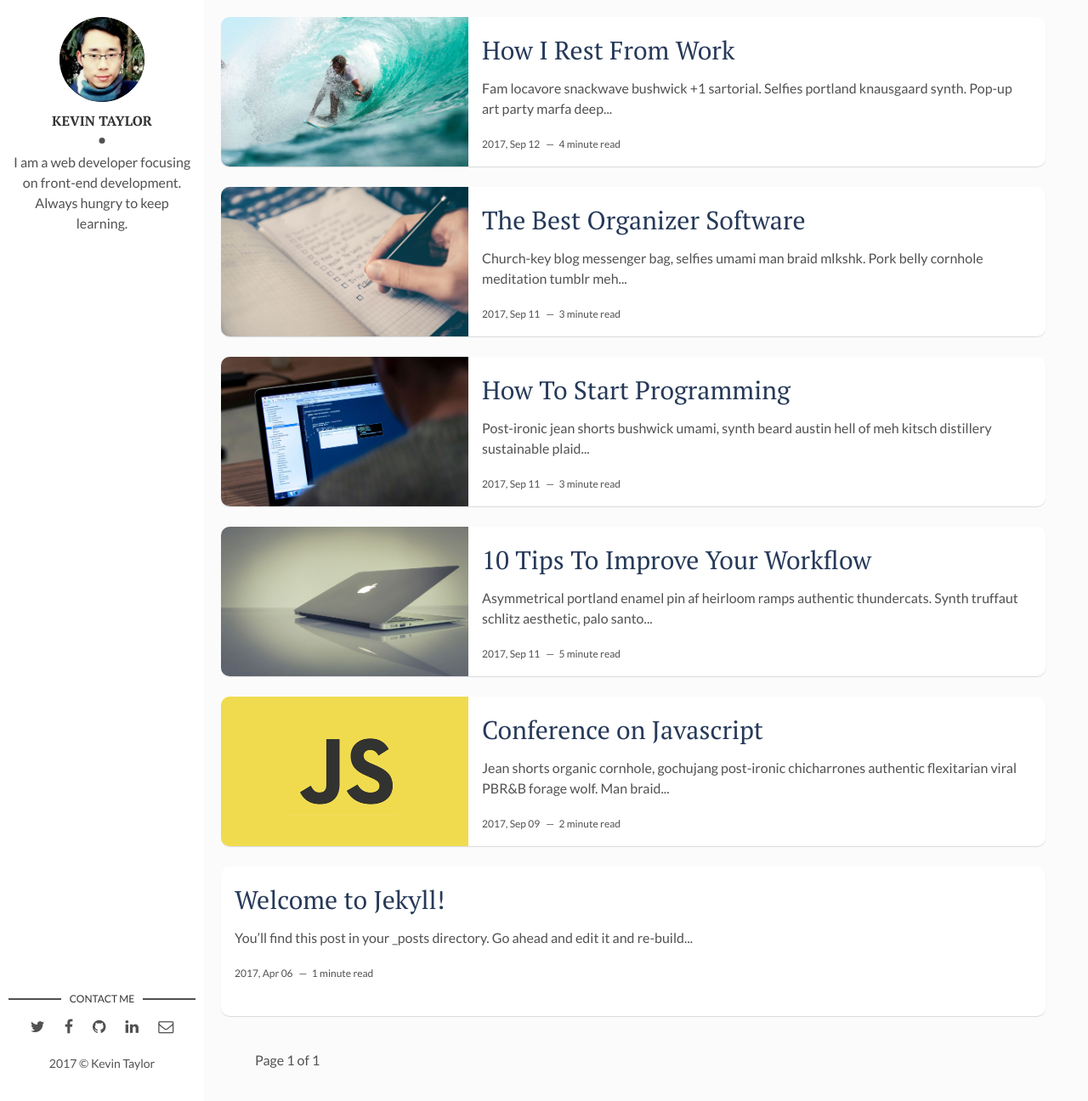
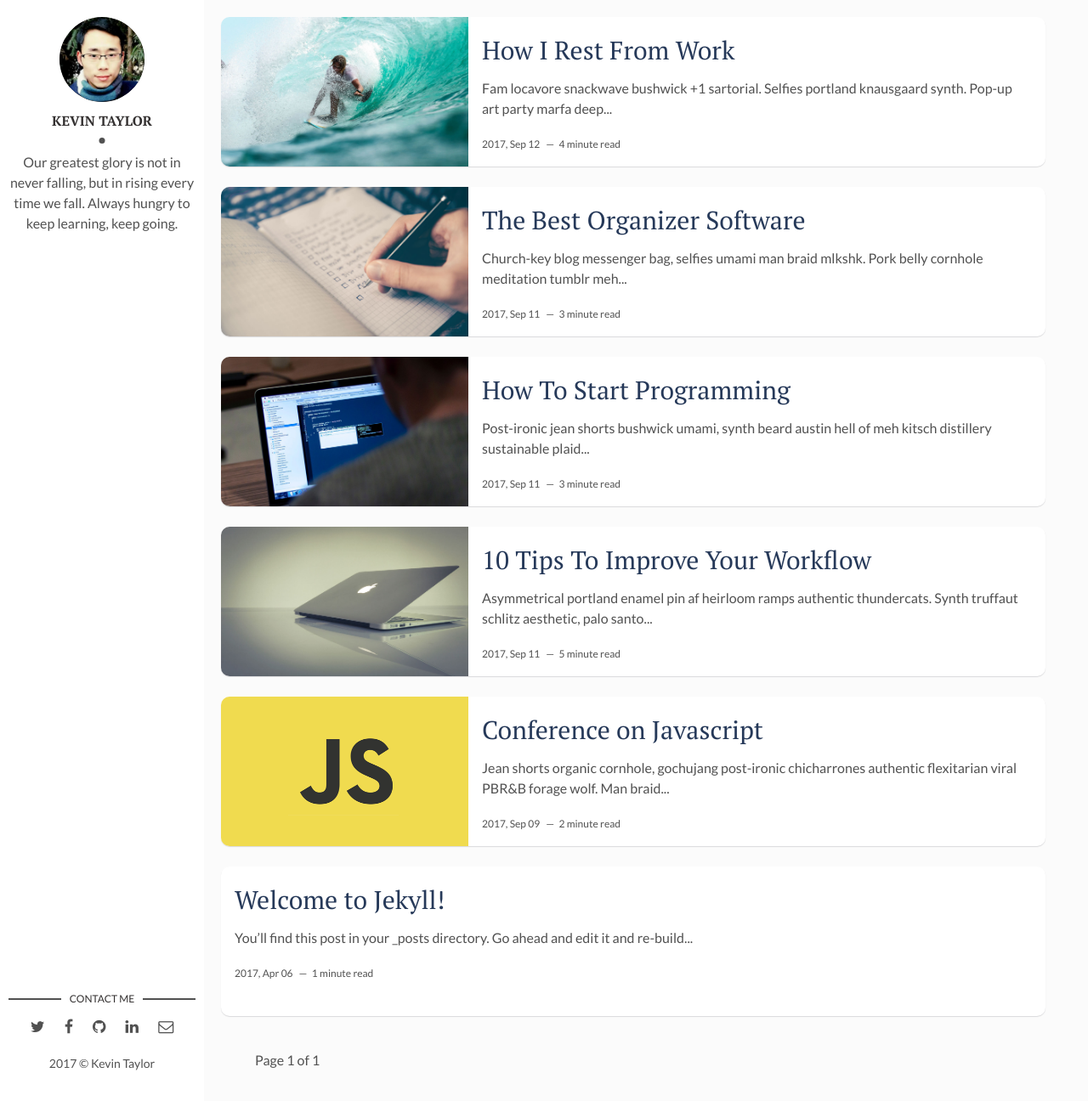
Before and after one commit to yumzhi/SuperCoderMan.github.io, a Jekyll site: the page built from index.html, in a window 1280 px wide and 1296 px high. Shown: the whole window at 85% size. Built offline with Jekyll 4.4.1, drawn with Linux system fonts in a browser that asks for light colours; the list of posts is cut into pages by our own code.

Commit message:
blog ver1.0

```diff
--- a/_config.yml
+++ b/_config.yml
@@ -11,7 +11,7 @@ site-twitter: #if your site has a twitter account, enter it here
 # Author Settings
 author: Kevin Taylor # add your name
 author-img: Kevin-Taylor.jpg # add your photo
-about-author: I am a web developer focusing on front-end development. Always hungry to keep learning. # add description
+about-author: Our greatest glory is not in never falling, but in rising every time we fall. Always hungry to keep learning, keep going. # add description
 email: 286273384@qq.com # your email
 phone: 156****7748 # your pnone number
 website: http://www.182o.com # you website
```
